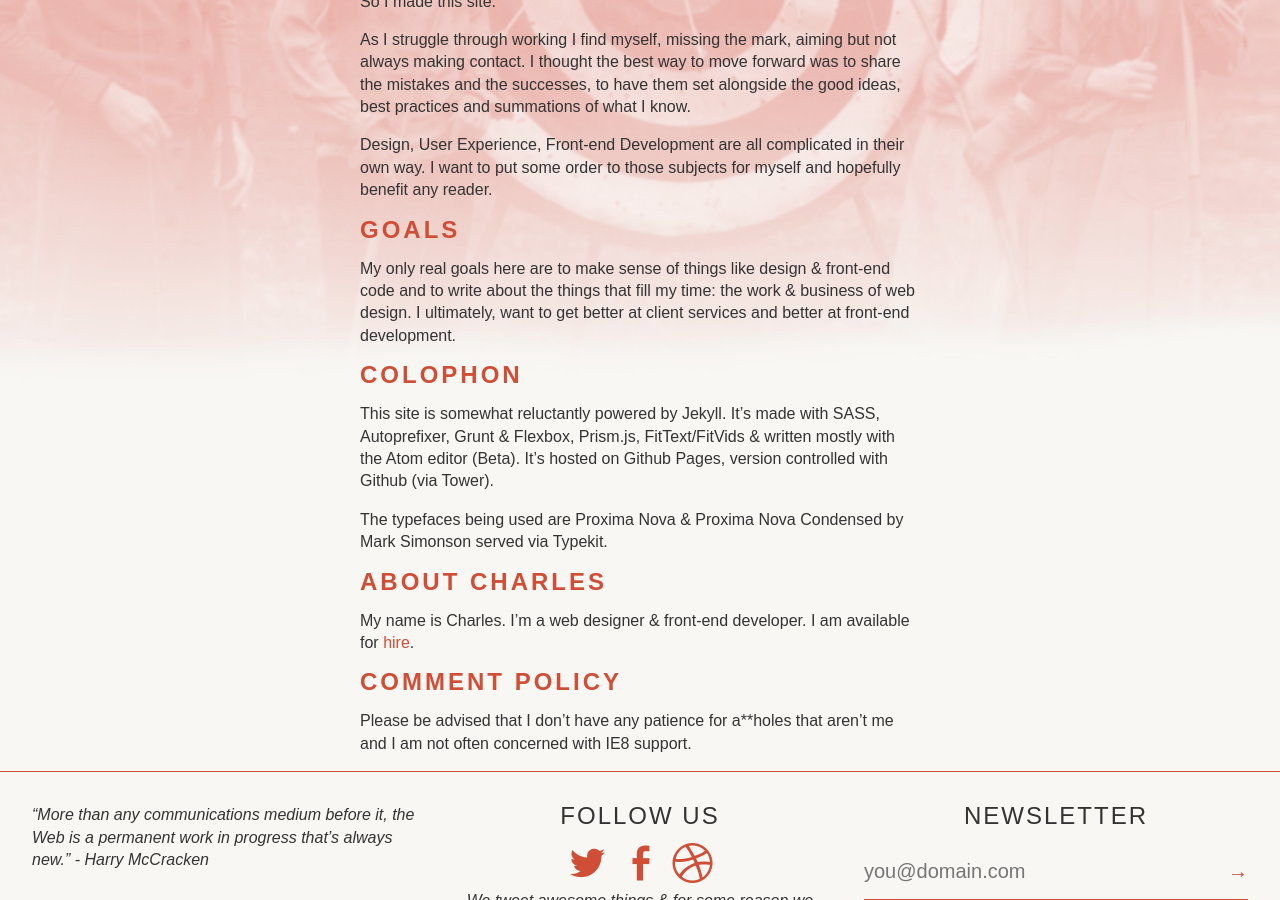
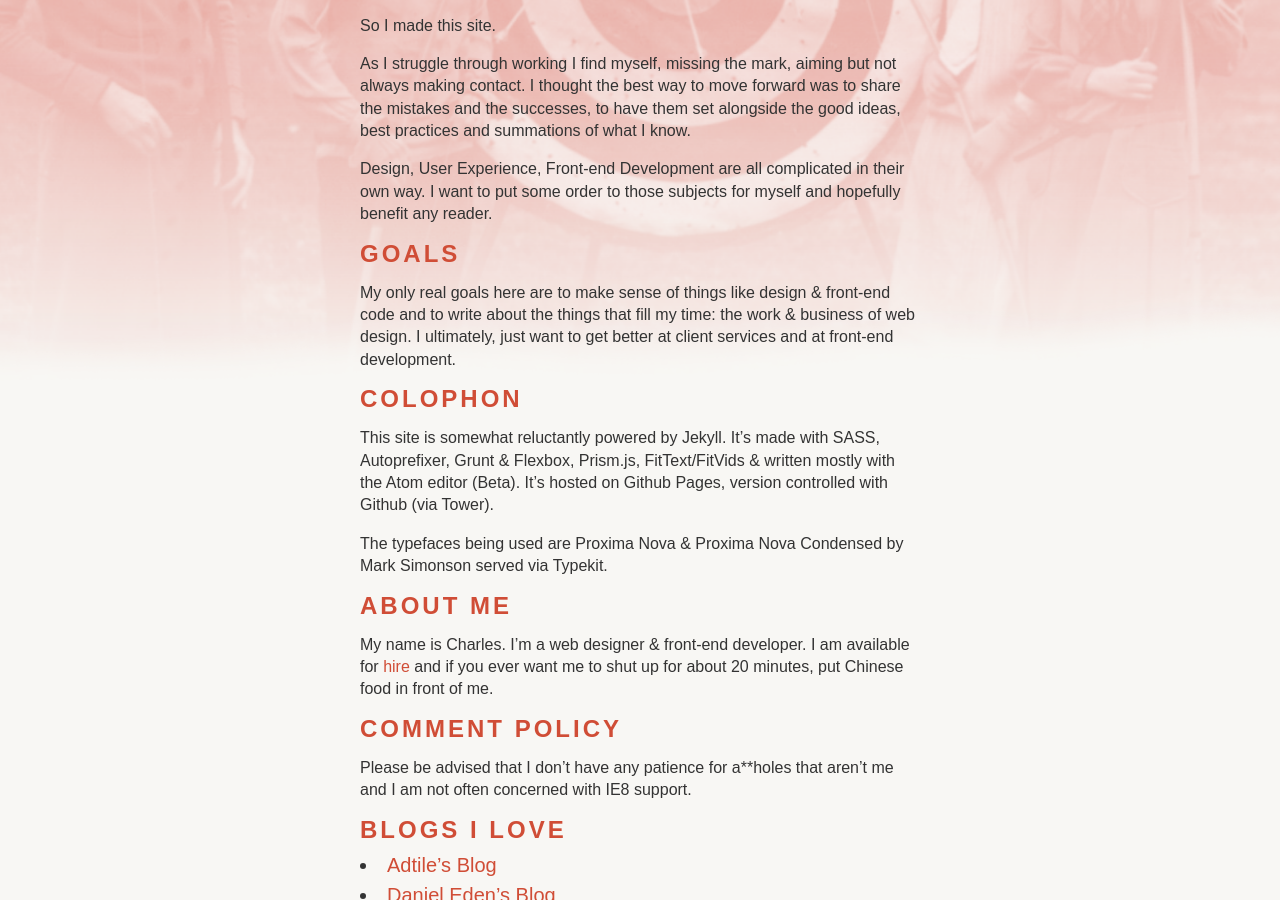
Before and after one commit to charlespeters/ARWHD, a Jekyll site: the page built from about.md, in a window 1280 px wide and 900 px high, scrolled down 398 px. Built offline with Jekyll 4.4.1, drawn with Linux system fonts in a browser that asks for light colours; nearby versions of some CDN libraries; comment, search, counter and statistics services are not loaded; some of the changed text lies outside the part shown.

Commit message:
meta tags about page

```diff
--- a/_includes/head.html
+++ b/_includes/head.html
@@ -5,7 +5,10 @@
     <meta http-equiv="X-UA-Compatible" content="IE=edge">
     <title>{% if page.title %}{{ page.title }}{% else %}{{ site.title }}{% endif %} | {{ site.title }}</title>
     <meta name="viewport" content="width=device-width">
-    <meta name="description" content="{{ site.description }}">
+    <meta property="og:title" content="{{ page.title }}">
+    <meta property="og:site_name" content="{{ site.title }}">
+    <meta property="og:description" content="{{ site.description }}">
+    <meta name="keywords" content="{{ page.tags }}">
     <link rel="icon" href="/favicon.ico" type="image/x-icon" />
     <link rel="canonical" href="{{ page.url | replace:'index.html','' | prepend: site.baseurl | prepend: site.url }}">
 
@@ -13,3 +16,5 @@
     <link rel="stylesheet" href="{{ "/css/arwhd.min.css" | prepend: site.baseurl }}">
     <script type="text/javascript" src="//cdnjs.cloudflare.com/ajax/libs/jquery/2.1.1/jquery.min.js"></script>
 </head>
+
+they look like mutant sperm in an x-men academy high school sex-ed class diagram.
--- a/about.md
+++ b/about.md
@@ -17,7 +17,7 @@
 
 ### Goals
 
-My only real goals here are to make sense of things like design & front-end code and to write about the things that fill my time: the work & business of web design. I ultimately, want to get better at client services and better at front-end development.
+My only real goals here are to make sense of things like design & front-end code and to write about the things that fill my time: the work & business of web design. I ultimately, just want to get better at client services and at front-end development.
 
 ### Colophon
 
@@ -25,9 +25,18 @@
 
 The typefaces being used are Proxima Nova & Proxima Nova Condensed by Mark Simonson served via Typekit.
 
-### About Charles
+### About Me
 
-My name is Charles. I’m a web designer & front-end developer. I am available for [hire](/connect/).
+My name is Charles. I’m a web designer & front-end developer. I am available for [hire](/connect/) and if you ever want me to shut up for about 20 minutes, put Chinese food in front of me.
 
 ### Comment Policy
 Please be advised that I don’t have any patience for a**holes that aren’t me and I am not often concerned with IE8 support.
+
+### Blogs I Love
+- [Adtile's Blog](http://blog.adtile.me/)
+- [Daniel Eden's Blog](http://daneden.me/)
+- [Ragged Write](http://raggedwrite.net/)
+- [Usability Post](http://usabilitypost.com/)
+- [Giant Robots Smashing into Other Giant Robots](http://robots.thoughtbot.com/)
+- [The Sass Way](http://thesassway.com/)
+- [Dave Rupert's Blog](http://daverupert.com/)
```
Also changed, not shown: _drafts/2014-05-23-defining-rwd.md (+1 -0 lines).
